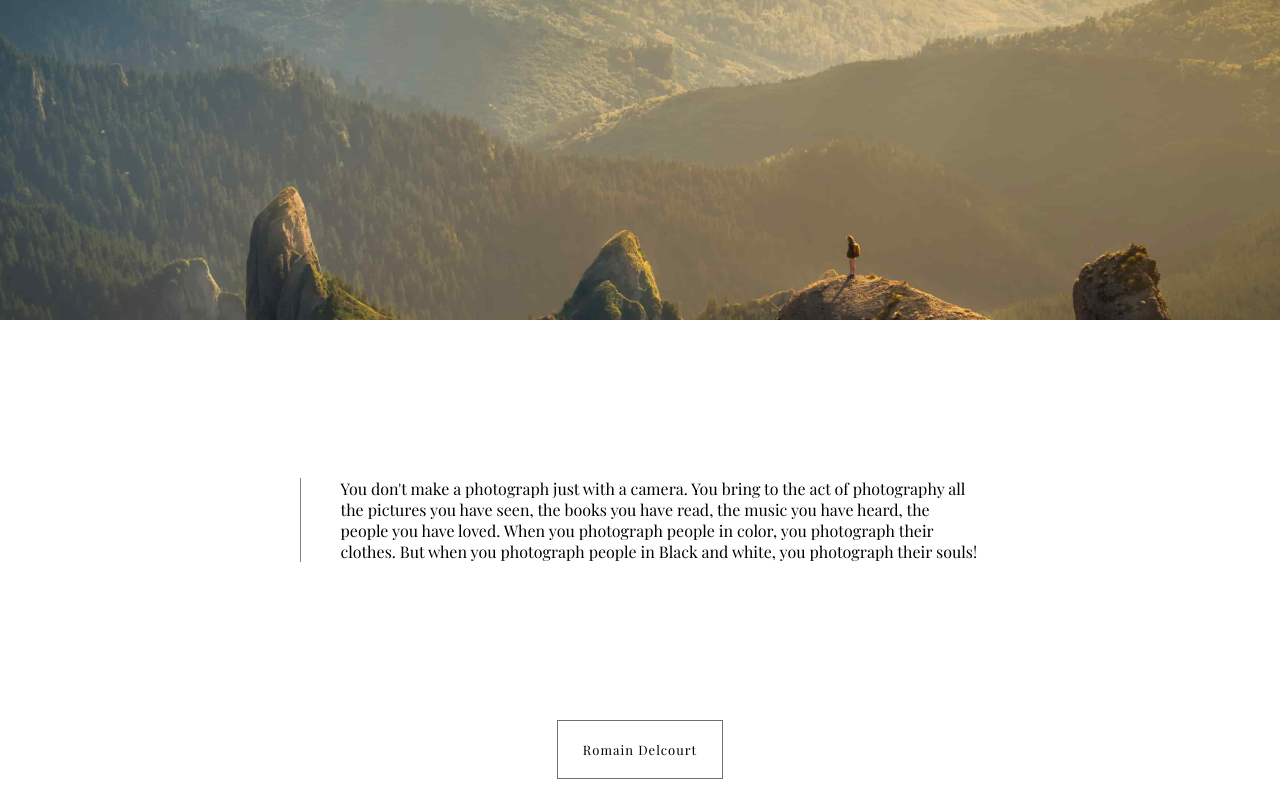
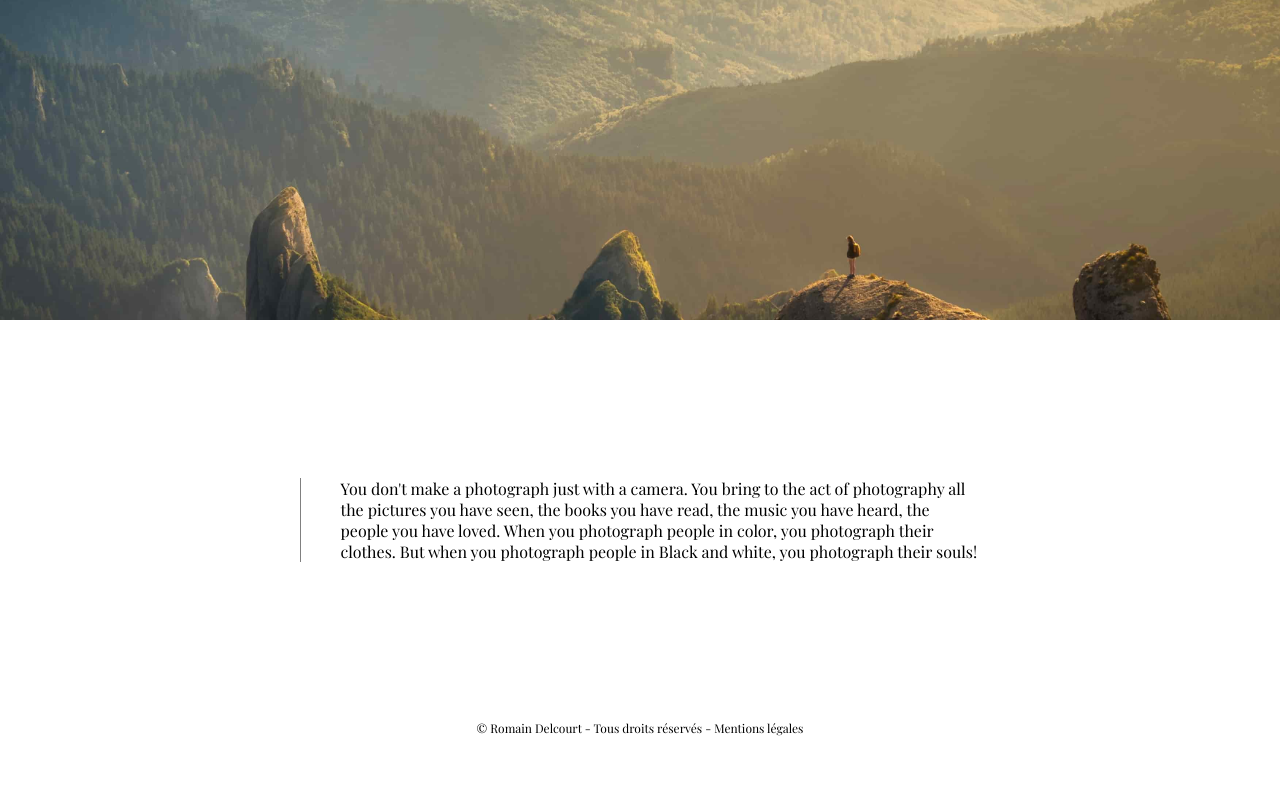
Before and after one commit to estellegresillon/lila-delcourt, a React (Create React App) app: page / in a window 1280 px wide. Shown: the part 1960-2760 px from the top of the page. After the commit the page ends 2720 px from the top, so only its background shows below. Built offline with nearby package versions, Linux system fonts and the light colour scheme.

Commit message:
added react-waypoint

```diff
--- a/package.json
+++ b/package.json
@@ -9,7 +9,8 @@
     "node-sass": "^4.13.0",
     "react": "^16.12.0",
     "react-dom": "^16.12.0",
-    "react-scripts": "3.3.0"
+    "react-scripts": "3.3.0",
+    "react-waypoint": "^9.0.2"
   },
   "scripts": {
     "start": "react-scripts start",
--- a/src/App.js
+++ b/src/App.js
@@ -1,8 +1,19 @@
 import React from 'react';
+import { Waypoint } from 'react-waypoint';
 
 import './App.scss';
 
 const App = () => {
+  const handleWaypointEnter = () => {
+    const el = document.querySelector(".third-section");
+    el.classList.add("transition-on");
+  }
+
+  const handleWaypointLeave = () => {
+    const el = document.querySelector(".third-section");
+    el.classList.remove("transition-on");
+  }
+
   return (
     <>
       <header>
@@ -49,17 +60,21 @@ const App = () => {
       </section>
 
       <div className="parallax" />
-
       <section className="section-presentation">
-        <div className="presentation-center">
-          You don't make a photograph just with a camera.
-          You bring to the act of photography all the pictures you have seen, the books you have read,
-          the music you have heard, the people you have loved.
-          When you photograph people in color, you photograph their clothes.
-          But when you photograph people in Black and white, you photograph their souls!
+        <Waypoint
+          onEnter={() => handleWaypointEnter()}
+          onLeave={() => handleWaypointLeave()}
+        >
+          <div style={{}} className="presentation-center third-section">
+            You don't make a photograph just with a camera.
+            You bring to the act of photography all the pictures you have seen, the books you have read,
+            the music you have heard, the people you have loved.
+            When you photograph people in color, you photograph their clothes.
+            But when you photograph people in Black and white, you photograph their souls!
         </div>
+        </Waypoint>
       </section>
-      <footer><div className="logo-link">Romain Delcourt</div></footer>
+      <footer><div className="logo-link">© Romain Delcourt - Tous droits réservés - Mentions légales</div></footer>
     </>
   );
 }
--- a/src/App.scss
+++ b/src/App.scss
@@ -160,13 +160,12 @@ footer {
   justify-content: center;
   width: 100%;
   height: 10vh;
+  font-size: 12px;
+  height: 40px;
+}
 
-  .logo-link {
-    border: 1px solid #6f6f6f;
-    padding: 20px 25px;
-    font-size: 13px;
-    letter-spacing: 1px;
-  }
+.transition-on {
+  animation: 1s fadeInHome;
 }
 
 @keyframes cursorTap {
```
Also changed, not shown: 1 other file (tests, documents, lock files or other folders).
